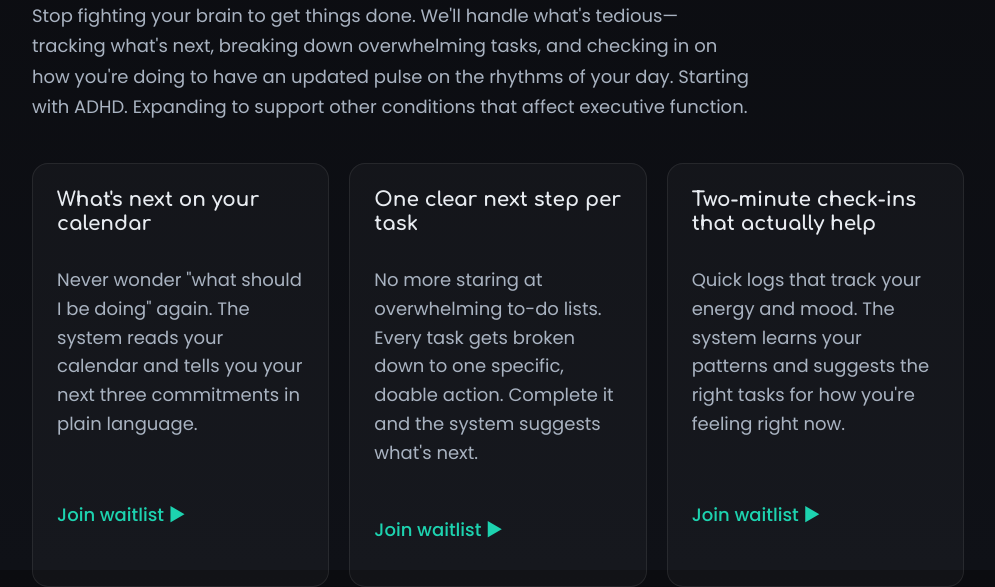
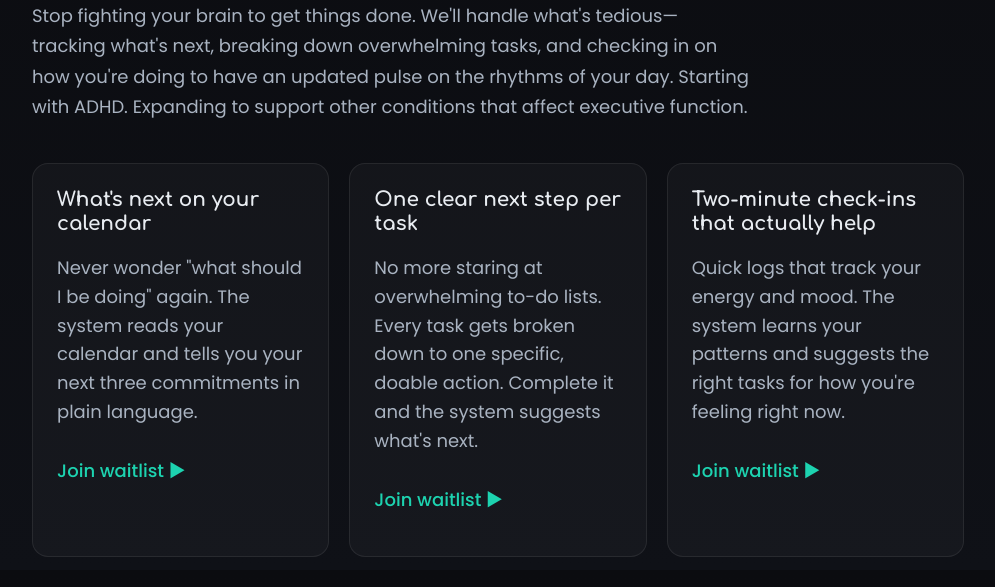
Before and after one commit to Tom-R-Main/ExecuFunction, a plain HTML site: page index.html in a window 1280 px wide. Shown: the part 230-817 px from the top of the page, without its empty margins (142-1137 px from the left). Drawn offline with Linux system fonts and the light colour scheme.

Commit message:
Revert "Align "Join waitlist" links at same vertical position"
This reverts commit fc0b624edd4f65b8dccbaa15c0acf7f537015c9c.

```diff
--- a/assets/css/styles.css
+++ b/assets/css/styles.css
@@ -82,9 +82,6 @@ a:hover { text-decoration: underline; }
   border-radius: 16px;
   padding: 24px;
   transition: transform 0.2s, border-color 0.2s;
-  display: flex;
-  flex-direction: column;
-  height: 100%;
 }
 .card:hover {
   transform: translateY(-2px);
@@ -98,13 +95,11 @@ a:hover { text-decoration: underline; }
 .card p {
   color: var(--muted);
   line-height: 1.6;
-  flex-grow: 1;
 }
 .card a {
   display: inline-block;
   margin-top: 12px;
   font-weight: 500;
-  align-self: flex-start;
 }
 .footer {
   color: var(--muted);
```
